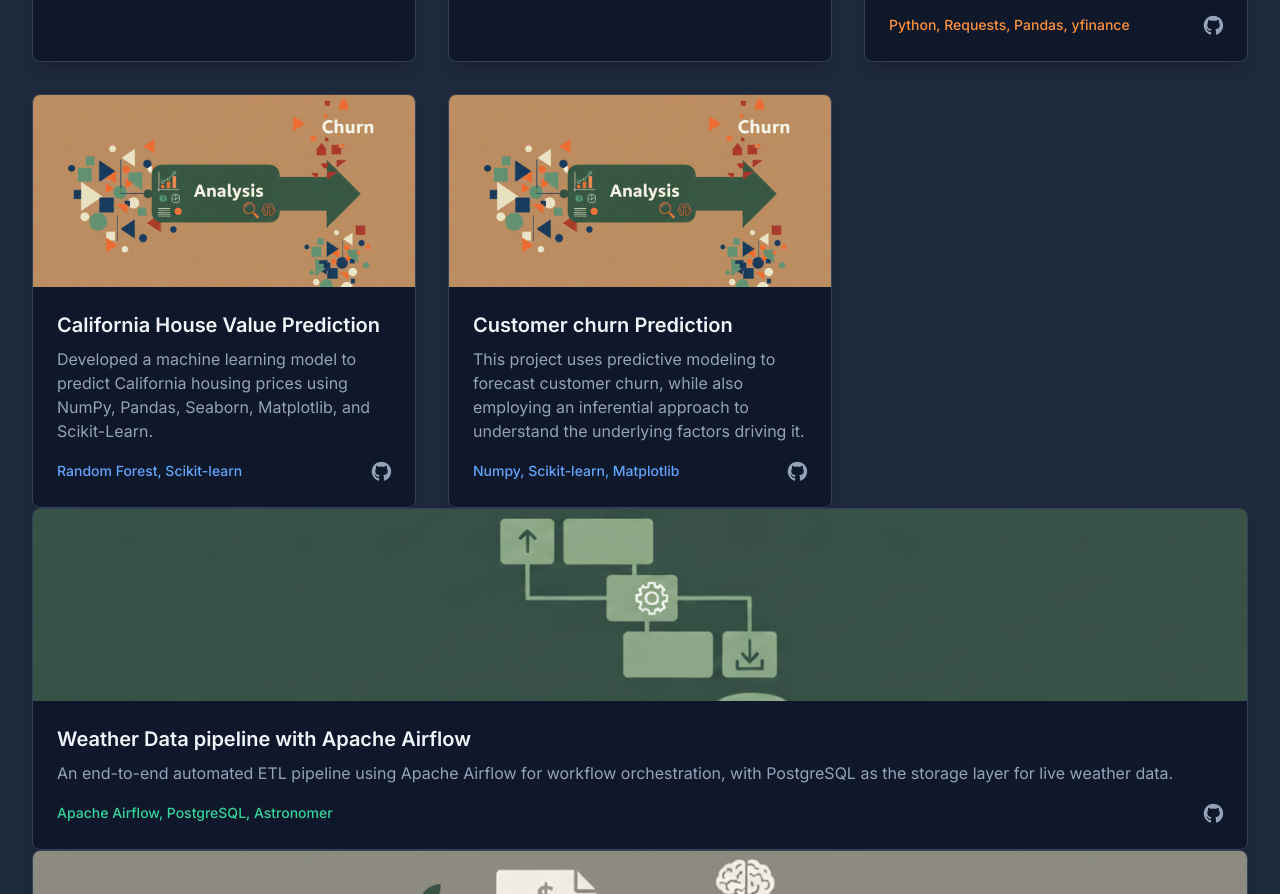
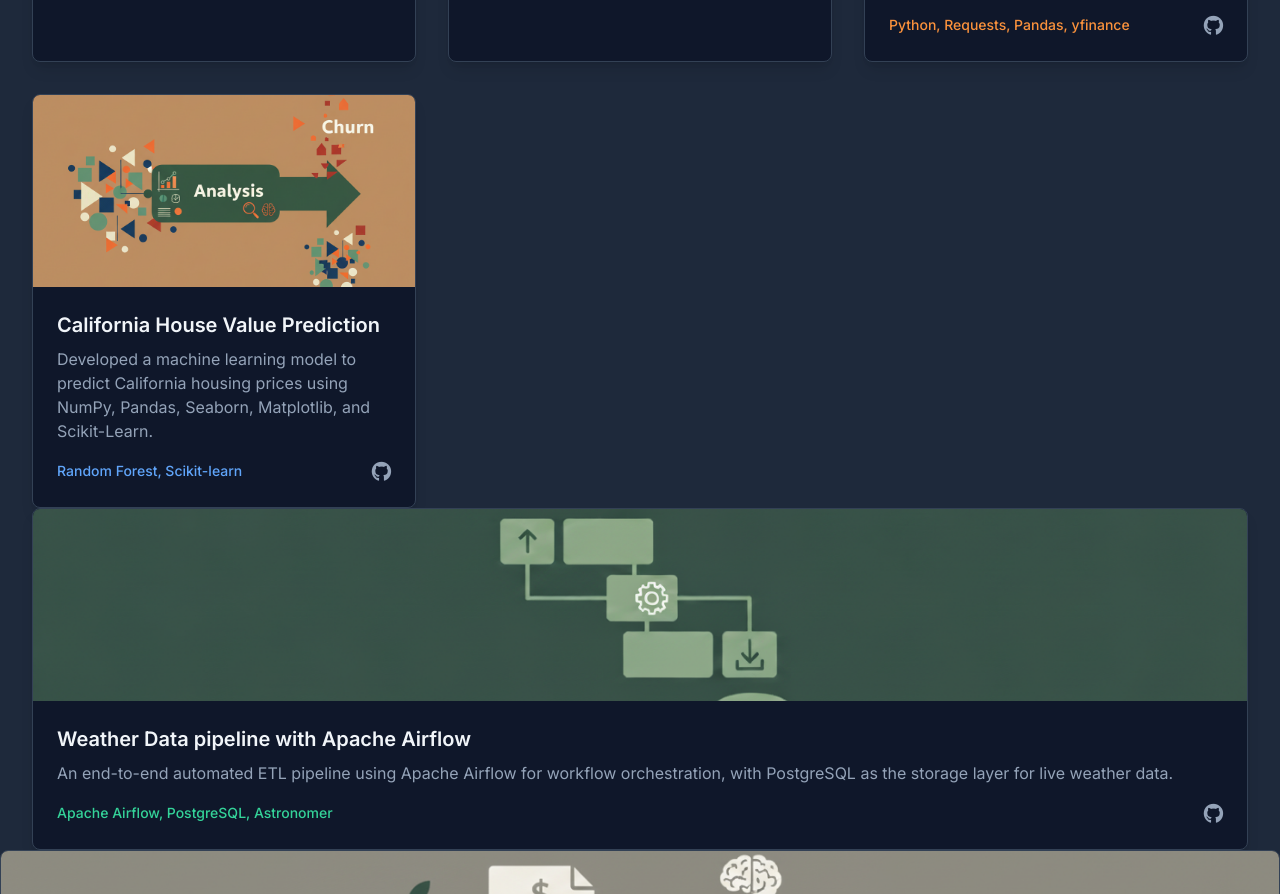
Before and after one commit to amndongozi/amndongozi, a plain HTML site: page index.html in a window 1280 px wide. Shown: the part 2464-3358 px from the top of the page. Drawn offline with nearby package versions, Linux system fonts and the light colour scheme.

Commit message:
New Project

```diff
--- a/index.html
+++ b/index.html
@@ -213,34 +213,25 @@
                         </div>
                     </div>
                     <!-- Project Card 5 -->
-                        <div class="bg-slate-900 rounded-lg shadow-lg overflow-hidden transform hover:-translate-y-2 transition-all duration-300 border border-slate-700 hover:border-blue-500">
-                        <img src="assets/churn.png" alt="Churn Prediction " class="w-full h-48 object-cover">
-                        <div class="p-6">
-                            <h3 class="text-xl font-semibold mb-2 text-slate-100"> Customer churn Prediction</h3>
-                            <p class="text-slate-400 mb-4">This project uses predictive modeling to forecast customer churn, while also employing an inferential approach to understand the underlying factors driving it.</p>
-                            <div class="flex justify-between items-center">
-                                <span class="text-sm font-medium text-blue-400"> Numpy, Scikit-learn, Matplotlib</span>
-                                <a href="https://github.com/amndongozi/Customer-Churn-Prediction.git" class="text-slate-400 hover:text-blue-400"><i class="fab fa-github fa-lg"></i></a>
-                            </div>
-                        </div>
-                    </div>
-                    <!-- Project Card 6 -->
                     </div> <div class="bg-slate-900 rounded-lg shadow-lg overflow-hidden transform hover:-translate-y-2 transition-all duration-300 border border-slate-700 hover:border-emerald-500">
                         <img src="assets/weather pipeline.png" alt="Customer Reviews Dashboard" class="w-full h-48 object-cover">
                         <div class="p-6">
                             <h3 class="text-xl font-semibold mb-2 text-slate-100">Weather Data pipeline with Apache Airflow</h3>
-                            <p class="text-slate-400 mb-4"> An end-to-end automated ETL pipeline using Apache Airflow for workflow orchestration, with PostgreSQL as the storage layer for live weather data.</p>
+                            <p class="text-slate-400 mb-4"> An end-to-end automated ETL pipeline using Apache Airflow for workflow orchestration,
+                                                             with PostgreSQL as the storage layer for live weather data.</p>
                             <div class="flex justify-between items-center">
                                 <span class="text-sm font-medium text-emerald-400">Apache Airflow, PostgreSQL, Astronomer</span>
                                 <a href="https://github.com/amndongozi/Weather-Data-Airflow-Pipeline.git" class="text-slate-400 hover:text-emerald-400"><i class="fab fa-github fa-lg"></i></a>
                             </div>
                         </div>
-                        <!-- Project Card 7 -->
+                    </div>
+                        <!-- Project Card 6 -->
                     </div> <div class="bg-slate-900 rounded-lg shadow-lg overflow-hidden transform hover:-translate-y-2 transition-all duration-300 border border-slate-700 hover:border-emerald-500">
                         <img src="assets/apple insights.png" alt="Customer Reviews Dashboard" class="w-full h-48 object-cover">
                         <div class="p-6">
                             <h3 class="text-xl font-semibold mb-2 text-slate-100">NLP Insights from Apple’s Quarterly Financial Reports</h3>
-                            <p class="text-slate-400 mb-4">Performed NLP-driven sentiment and intent analysis on Apple’s quarterly SEC filings using FinBERT and OpenAI models, with LangChain for pipeline orchestration and Pydantic for structured output validation.</p>
+                            <p class="text-slate-400 mb-4">Performed NLP-driven sentiment and intent analysis on Apple’s quarterly SEC filings using FinBERT and OpenAI models,
+                                                        with LangChain for pipeline orchestration and Pydantic for structured output validation.</p>
                             <div class="flex justify-between items-center">
                                 <span class="text-sm font-medium text-emerald-400">FinBERT, LangChain, Pydantic</span>
                                 <a href="https://github.com/amndongozi/Apple10Q-NLP-Insights.git" class="text-slate-400 hover:text-emerald-400"><i class="fab fa-github fa-lg"></i></a>
```
